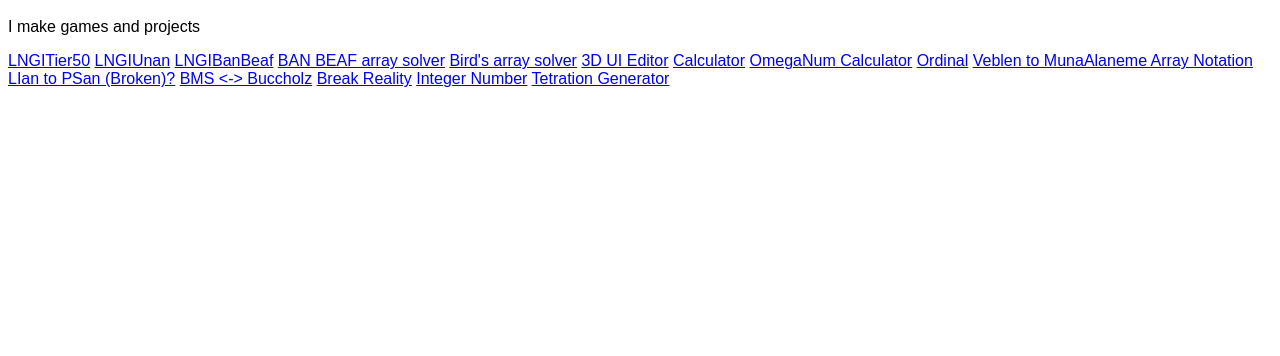
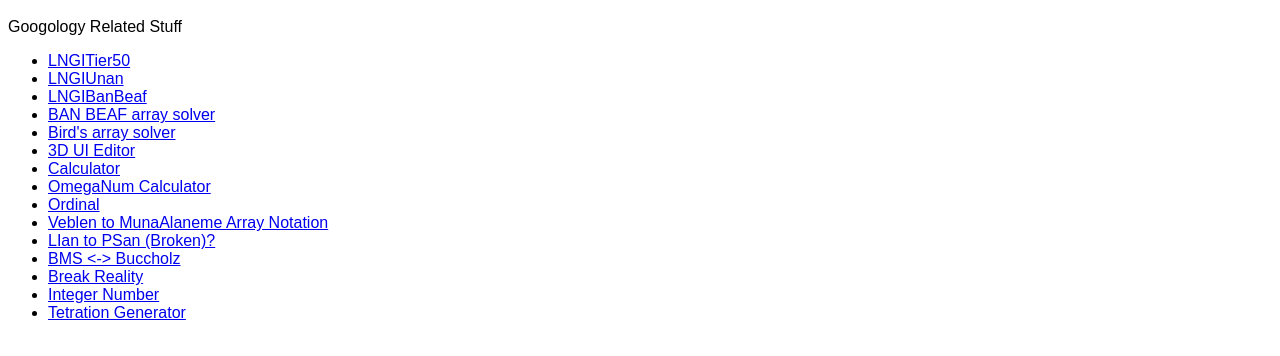
Before and after one commit to MakiNishi3/test, a plain HTML site: page index.html in a window 1280 px wide. Shown: the part 48-404 px from the top of the page. Drawn offline with Linux system fonts and the light colour scheme.

Commit message:
Update index.html

```diff
--- a/index.html
+++ b/index.html
@@ -1,5 +1,5 @@
 <h1>MakiNishi's Website</h1>
-<p>I make games and projects</p>
+<p>Googology Related Stuff</p>
 <body>
 <style>
 body {
@@ -7,18 +7,20 @@ body {
 }
 </style>
 </body>
-<a href="https://makinishi3.github.io/test/LNGITier50">LNGITier50</a>
-<a href="https://makinishi3.github.io/test/LNGIUnan">LNGIUnan</a>
-<a href="https://makinishi3.github.io/test/Lngibanbeaf">LNGIBanBeaf</a>
-<a href="https://makinishi3.github.io/test/banbeafarraysolver">BAN BEAF array solver</a>
-<a href="https://makinishi3.github.io/test/banarraysolver">Bird's array solver</a>
-<a href="https://makinishi3.github.io/test/3duieditor/index.html">3D UI Editor</a>
-<a href="https://makinishi3.github.io/test/calculator/notation_arrow.html">Calculator</a>
-<a href="https://makinishi3.github.io/test/notation_omeganum">OmegaNum Calculator</a>
-<a href="https://makinishi3.github.io/test/ordinal">Ordinal</a>
-<a href="https://makinishi3.github.io/test/veblentomunaan">Veblen to MunaAlaneme Array Notation</a>
-<a href="https://makinishi3.github.io/test/convertlianswaptopsan.html">LIan to PSan (Broken)?</a>
-<a href="https://makinishi3.github.io/test/bms-vs-buccholz">BMS <-> Buccholz</a>
-<a href="https://makinishi3.github.io/test/break_reality">Break Reality</a>
-<a href="https://makinishi3.github.io/test/integer number">Integer Number</a>
-<a href="https://makinishi3.github.io/test/tetration">Tetration Generator</a>
+<ul>
+<li><a href="https://makinishi3.github.io/test/LNGITier50">LNGITier50</a></li>
+<li><a href="https://makinishi3.github.io/test/LNGIUnan">LNGIUnan</a></li>
+<li><a href="https://makinishi3.github.io/test/Lngibanbeaf">LNGIBanBeaf</a></li>
+<li><a href="https://makinishi3.github.io/test/banbeafarraysolver">BAN BEAF array solver</a></li>
+<li><a href="https://makinishi3.github.io/test/banarraysolver">Bird's array solver</a></li>
+<li><a href="https://makinishi3.github.io/test/3duieditor/index.html">3D UI Editor</a></li>
+<li><a href="https://makinishi3.github.io/test/calculator/notation_arrow.html">Calculator</a></li>
+<li><a href="https://makinishi3.github.io/test/notation_omeganum">OmegaNum Calculator</a></li>
+<li><a href="https://makinishi3.github.io/test/ordinal">Ordinal</a></li>
+<li><a href="https://makinishi3.github.io/test/veblentomunaan">Veblen to MunaAlaneme Array Notation</a></li>
+<li><a href="https://makinishi3.github.io/test/convertlianswaptopsan.html">LIan to PSan (Broken)?</a></li>
+<li><a href="https://makinishi3.github.io/test/bms-vs-buccholz">BMS <-> Buccholz</a></li>
+<li><a href="https://makinishi3.github.io/test/break_reality">Break Reality</a></li>
+<li><a href="https://makinishi3.github.io/test/integer number">Integer Number</a></li>
+<li><a href="https://makinishi3.github.io/test/tetration">Tetration Generator</a></li>
+</ul>
```
